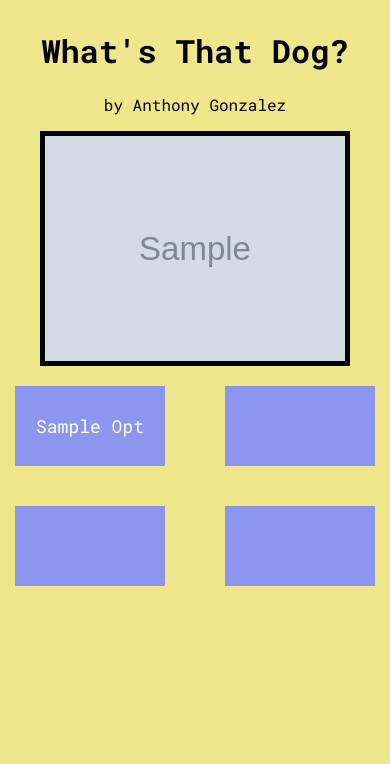
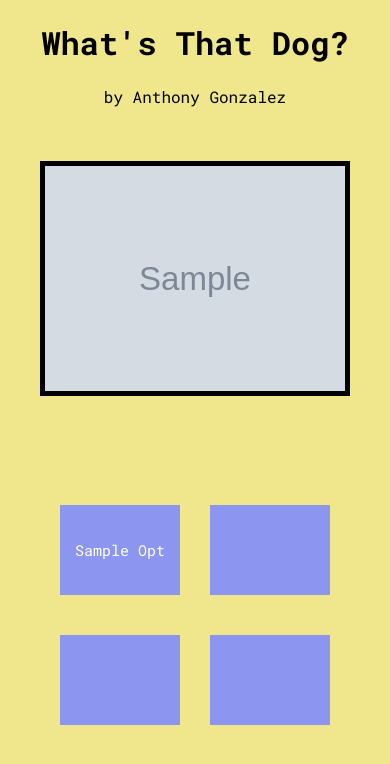
Before and after one commit to AnthoGonz/whatsthatdog, a Node server app: template views/index.ejs in a window 390 px wide. Shown: the top 764 px of the page. Run offline with Node 20, Linux system fonts and the light colour scheme; the template is opened without the code that fills it: most values are stand-ins (such as "Sample title", 1, 10 or a date in 2020); grey boxes marked "Sample" are stand-in pictures; some libraries are stand-ins or nearby versions.

Commit message:
Added Responsive Code
Responsive Code

```diff
--- a/public/css/style.css
+++ b/public/css/style.css
@@ -1,5 +1,7 @@
-body{
+body,html{
     background-color: khaki;
+    margin: 0;
+    padding: 0;
 }
 
 body,html,div,button{
@@ -87,9 +89,30 @@ h1{
 @media all and (max-width: 480px) {
     .main{
         display: flex;
-        width: 100%;
-        height: 70vh;
+        width: 100vw;
+        height: 90vh;
         align-items: center;
         flex-direction: column;
     }
+
+    .option{
+        text-decoration: none;
+        color: white;
+        background: #8C96F0;
+        border: none;
+        padding: 10px;
+        width: 120px;
+        height: 90px;
+        margin: 0px 15px;
+        font-size: 15px;
+        text-transform: capitalize;
+    }
+
+    .correctAnswer{
+        background-color: green;
+    }
+
+    .wrongAnswer{
+        background-color: red;
+    }
 }
--- a/views/index.ejs
+++ b/views/index.ejs
@@ -6,6 +6,7 @@
     <link rel="preconnect" href="https://fonts.gstatic.com" crossorigin>
     <link href="https://fonts.googleapis.com/css2?family=Roboto+Mono:ital,wght@0,100..700;1,100..700&display=swap" rel="stylesheet">
     <link href="/css/style.css" rel="stylesheet" type="text/css">
+    <meta name="viewport" content="width=device-width, initial-scale=1" />
 </head>
 <body>
   <div class = "main">
```
